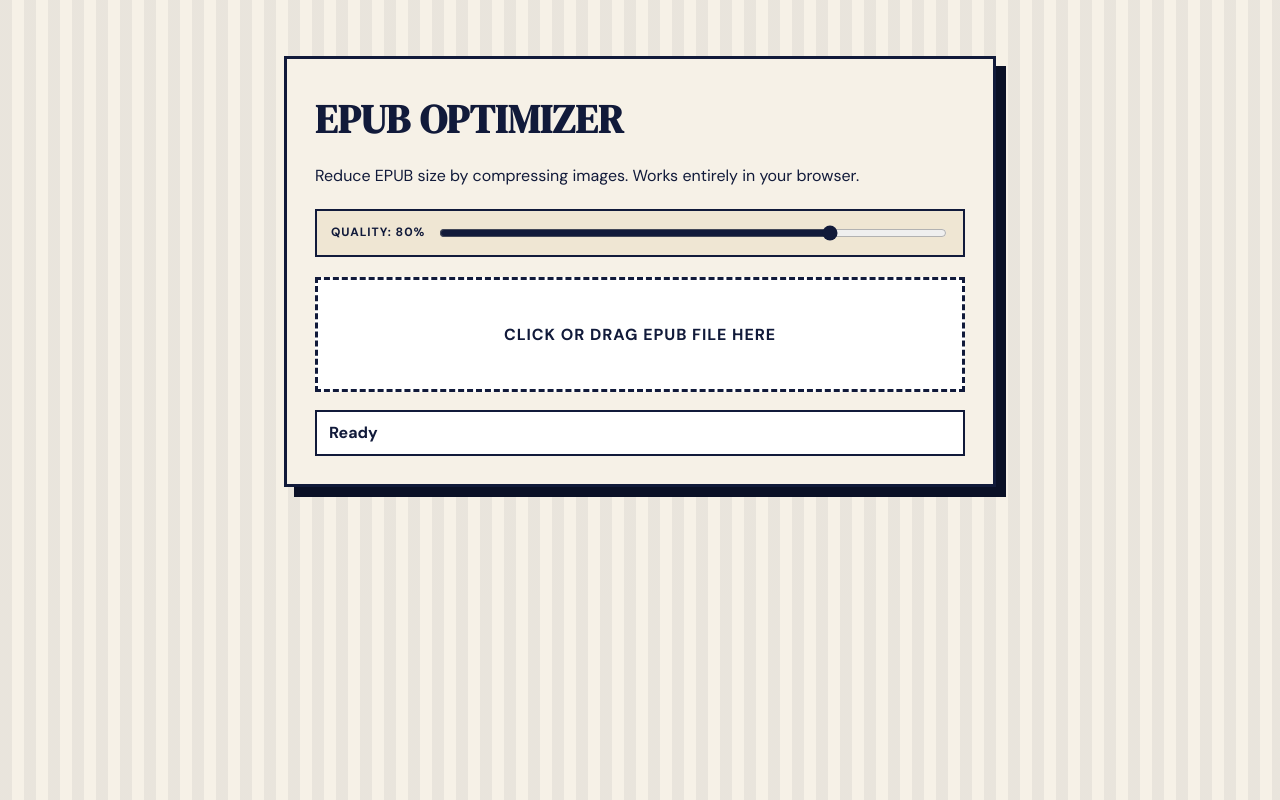
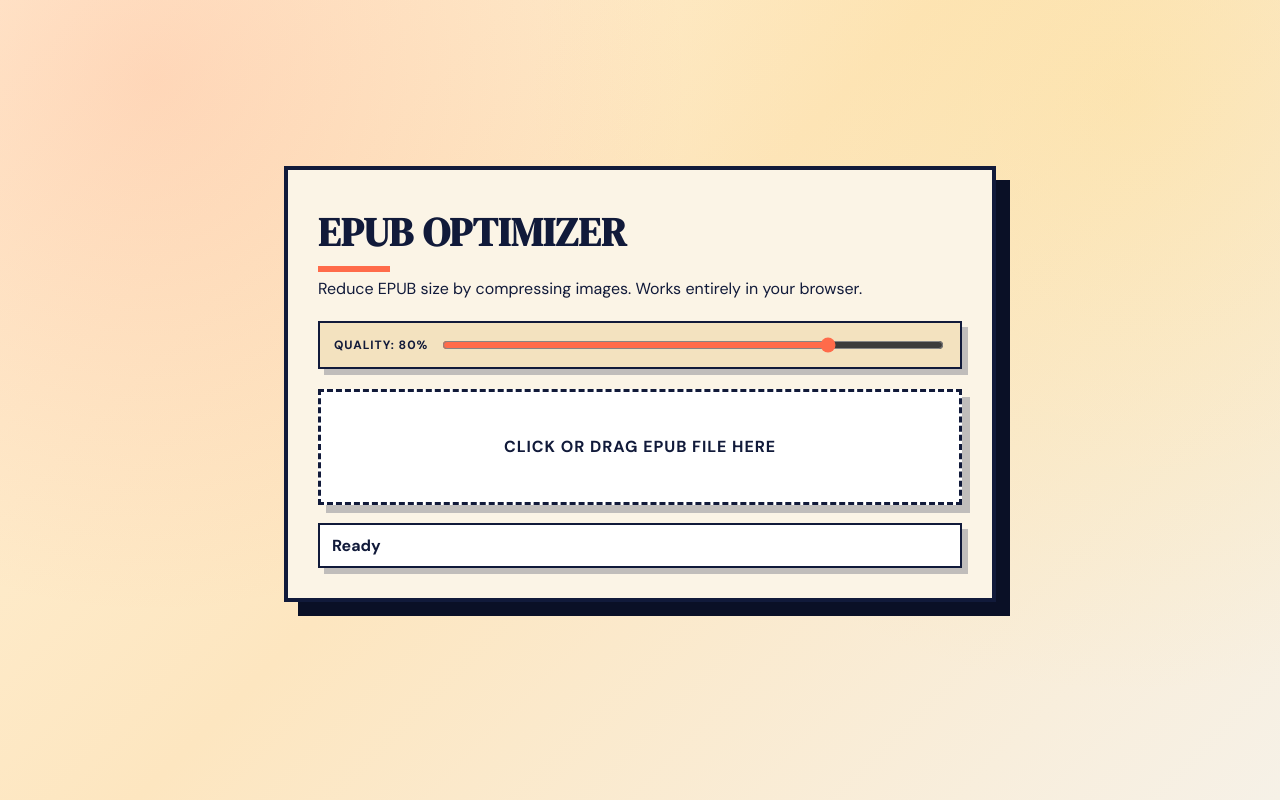
Before and after one commit to jschof1/epub-optimizer, a plain HTML site: page index.html in a window 1280 px wide. Drawn offline with nearby package versions, Linux system fonts and the light colour scheme.

Commit message:
Update brutalist styling theme

```diff
--- a/index.html
+++ b/index.html
@@ -10,9 +10,10 @@
         :root {
             --navy: #111a3a;
             --navy-ink: #0a1026;
-            --cream: #f6f1e7;
-            --cream-strong: #efe6d3;
-            --accent: #1b2a5c;
+            --cream: #fbf4e6;
+            --cream-strong: #f3e2bf;
+            --accent: #ff6b4a;
+            --accent-2: #ffd35a;
         }
         * {
             box-sizing: border-box;
@@ -20,23 +21,25 @@
         body {
             font-family: "DM Sans", "Segoe UI", Helvetica, Arial, sans-serif;
             max-width: 760px;
-            margin: 32px auto 80px;
-            padding: 24px;
+            min-height: 100vh;
+            margin: 0 auto;
+            padding: 48px 24px 80px;
             line-height: 1.6;
             background:
-                repeating-linear-gradient(
-                    90deg,
-                    rgba(17, 26, 58, 0.06) 0 12px,
-                    transparent 12px 24px
-                ),
-                var(--cream);
+                radial-gradient(circle at 12% 10%, rgba(255, 107, 74, 0.18), transparent 40%),
+                radial-gradient(circle at 88% 12%, rgba(255, 211, 90, 0.22), transparent 45%),
+                linear-gradient(135deg, #fff1d6 0%, #fde6c0 45%, #f6f1e7 100%);
             color: var(--navy);
+            display: flex;
+            align-items: center;
+            justify-content: center;
         }
         .container {
             background: var(--cream);
-            padding: 28px;
-            border: 3px solid var(--navy);
-            box-shadow: 10px 10px 0 var(--navy-ink);
+            padding: 30px;
+            border: 4px solid var(--navy);
+            box-shadow: 14px 14px 0 var(--navy-ink);
+            width: 100%;
         }
         h1 {
             margin: 0 0 12px;
@@ -44,6 +47,16 @@
             font-size: 40px;
             letter-spacing: 0.5px;
             text-transform: uppercase;
+            position: relative;
+        }
+        h1::after {
+            content: "";
+            position: absolute;
+            left: 0;
+            bottom: -8px;
+            width: 72px;
+            height: 6px;
+            background: var(--accent);
         }
         p {
             margin: 0 0 20px;
@@ -57,6 +70,7 @@
             padding: 12px 14px;
             border: 2px solid var(--navy);
             background: var(--cream-strong);
+            box-shadow: 6px 6px 0 rgba(17, 26, 58, 0.25);
         }
         .controls label {
             font-weight: 700;
@@ -66,7 +80,7 @@
         }
         input[type="range"] {
             flex-grow: 1;
-            accent-color: var(--navy);
+            accent-color: var(--accent);
         }
         .drop-zone {
             border: 3px dashed var(--navy);
@@ -75,10 +89,11 @@
             cursor: pointer;
             transition: transform 0.15s ease, background 0.15s ease;
             margin-bottom: 18px;
-            background: white;
+            background: #fff;
             font-weight: 700;
             text-transform: uppercase;
             letter-spacing: 0.06em;
+            box-shadow: 8px 8px 0 rgba(17, 26, 58, 0.25);
         }
         .drop-zone:hover {
             background: var(--cream-strong);
@@ -94,6 +109,7 @@
             padding: 8px 12px;
             border: 2px solid var(--navy);
             background: white;
+            box-shadow: 6px 6px 0 rgba(17, 26, 58, 0.25);
         }
         .progress-container {
             width: 100%;
@@ -102,18 +118,16 @@
             margin-top: 10px;
             display: none;
             height: 22px;
+            box-shadow: 6px 6px 0 rgba(17, 26, 58, 0.25);
         }
         #progress-bar {
             width: 0%;
             height: 100%;
-            background-color: var(--navy);
+            background: linear-gradient(90deg, var(--accent), var(--navy));
             transition: width 0.1s;
         }
         @media (max-width: 640px) {
-            body {
-                margin: 16px auto 60px;
-                padding: 16px;
-            }
+            body { padding: 24px 16px 60px; }
             h1 {
                 font-size: 32px;
             }
```
